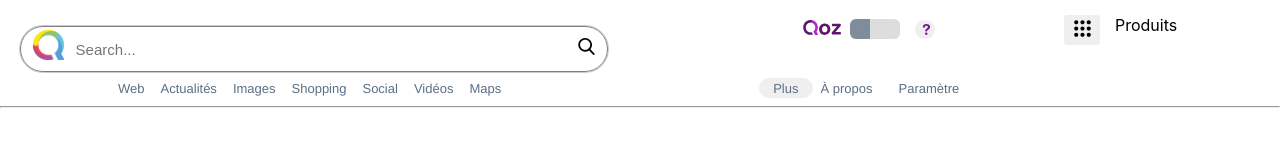
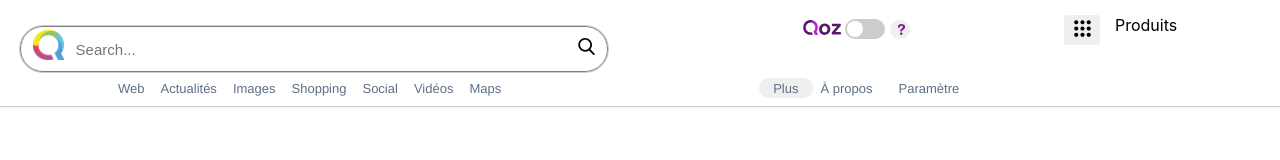
Before and after one commit to Pierre-ptlt/QwantCamp, a React (Create React App) app in the folder qwant/: page / in a window 1280 px wide. Shown: the top 160 px of the page. Built offline with nearby package versions, Linux system fonts and the light colour scheme.

Commit message:
modifCheckbox

```diff
--- a/qwant/src/Header.js
+++ b/qwant/src/Header.js
@@ -25,12 +25,13 @@ class Header extends Component{
                     </div>
                     <div className="search_options">
                          <img className="Qoz_options" src={myQoz}/>
-                         <p className="divQoz"><input type="checkbox" id="test1"/>
-                         <label htmlFor="test1">
-                             <span className="ui"></span>
-                         </label>
+                         <p className="divQoz">
+                             <label className="switch">
+                                 <input type="checkbox"/>
+                                     <span className="slider round"></span>
+                             </label>
                              <button className="btnQuestion">
-                                 <a href="https://www.qwant.com/causes/fr_fr/reports?display=all_assos">
+                                 <a href="https://www.qwant.com/causes/fr_fr/reports?display=all_assos" target="_blank">
                                  <img className="questionMark" src={questionMark}/>
                                  </a>
                              </button>
@@ -82,7 +83,7 @@ class Header extends Component{
                         <a href="/" className="link_section">Paramètre</a>
                     </nav>
                 </div>
-                <hr/>
+                <hr className="hr"/>
             </div>
         );
     }
--- a/qwant/src/css/Header.css
+++ b/qwant/src/css/Header.css
@@ -26,84 +26,6 @@
     transition: all 200ms ease-out;
 }
 
-
-@import url('https://maxcdn.bootstrapcdn.com/font-awesome/4.5.0/css/font-awesome.min.css');
-
-[type="checkbox"]:not(:checked),
-[type="checkbox"]:checked {
-    position: absolute;
-    left: -9999px;
-}
-[type="checkbox"]:not(:checked) + label,
-[type="checkbox"]:checked + label {
-    position: relative;
-    cursor: pointer;
-    margin-left: 635px;
-}
-[type="checkbox"]:not(:checked) + label:before,
-[type="checkbox"]:checked + label:before,
-[type="checkbox"]:not(:checked) + label:after,
-[type="checkbox"]:checked + label:after {
-    content: '';
-    position: absolute;
-}
-[type="checkbox"]:not(:checked) + label:before,
-[type="checkbox"]:checked + label:before {
-    left: 0; top: 0;
-    width: 50px; height: 20px;
-    background: #DDDDDD;
-    border-radius: 6px;
-    transition: background-color .2s;
-}
-[type="checkbox"]:not(:checked) + label:after,
-[type="checkbox"]:checked + label:after {
-    width: 20px; height: 20px;
-    transition: all .2s;
-    border-radius: 6px 0 0 6px;
-    background: #7F8C9A;
-    top: 0; left: 0;
-}
-
-/* on checked */
-[type="checkbox"]:checked + label:before {
-    background:#34495E;
-}
-[type="checkbox"]:checked + label:after {
-    background: #39D2B4;
-    top: 0; left: 31px;
-    border-radius: 0 6px 6px 0;
-}
-
-[type="checkbox"]:checked + label .ui,
-[type="checkbox"]:not(:checked) + label .ui:before,
-[type="checkbox"]:checked + label .ui:after {
-    position: absolute;
-    left: 2px;
-    width: 35px;
-    border-radius: 15px;
-    font-size: 12px;
-    font-weight: bold;
-    line-height: 12px;
-    transition: all .2s;
-}
-
-[type="checkbox"]:not(:checked) + label .ui:before {
-    font-family: 'FontAwesome';
-    content: "\f00d";
-    left: 36px;
-    margin-top: 3px;
-}
-[type="checkbox"]:checked + label .ui:after {
-    font-family: 'FontAwesome';
-    content: "\f00c";
-    color: #39D2B4;
-    margin-top: 3px;
-    left: 12px;
-}
-[type="checkbox"]:focus + label:before {
-    border: 0; outline: 0;
-    box-sizing: border-box;
-}
 
 .menu {
     text-align: right;
@@ -274,9 +196,73 @@
 
 .btnQuestion {
     border: none;
-    margin-left: 65px;
+    margin-left: 5px;
     width: 20px;
     border-radius: 15px;
+}
+
+.hr {
+    opacity: 50%;
+}
 
 
+.switch {
+    position: relative;
+    display: inline-block;
+    width: 40px;
+    margin-left: 630px;
+    height: 20px;
 }
+
+.switch input {
+    opacity: 0;
+    width: 0;
+    height: 0;
+}
+
+.slider {
+    position: absolute;
+    cursor: pointer;
+    top: 0;
+    left: 0;
+    right: 0;
+    bottom: 0;
+    background-color: #ccc;
+    -webkit-transition: .4s;
+    transition: .4s;
+}
+
+.slider:before {
+    position: absolute;
+    content: "";
+    height: 16px;
+    width: 16px;
+    left: 2px;
+    bottom: 2px;
+    background-color: white;
+    -webkit-transition: .4s;
+    transition: .4s;
+}
+
+input:checked + .slider {
+    background-color: #8909B1;
+}
+
+input:focus + .slider {
+    box-shadow: 0 0 1px #2196F3;
+}
+
+input:checked + .slider:before {
+    -webkit-transform: translateX(22px);
+    -ms-transform: translateX(22px);
+    transform: translateX(19px);
+}
+
+/* Rounded sliders */
+.slider.round {
+    border-radius: 34px;
+}
+
+.slider.round:before {
+    border-radius: 50%;
+}
```
